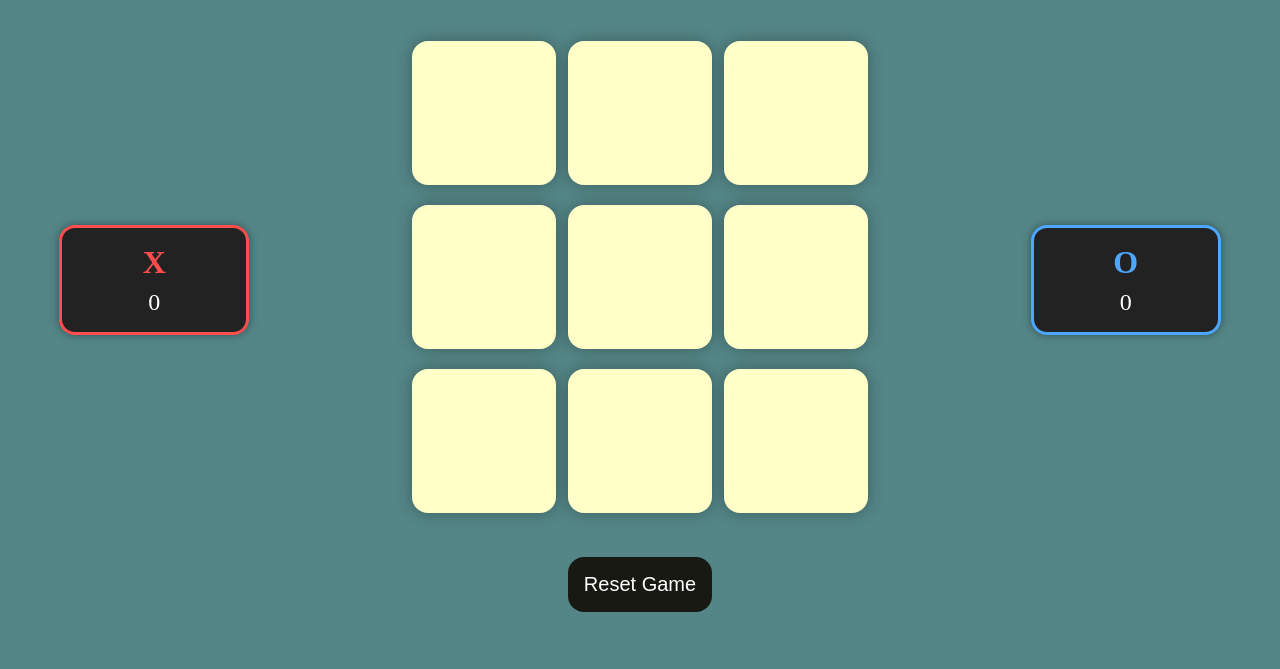
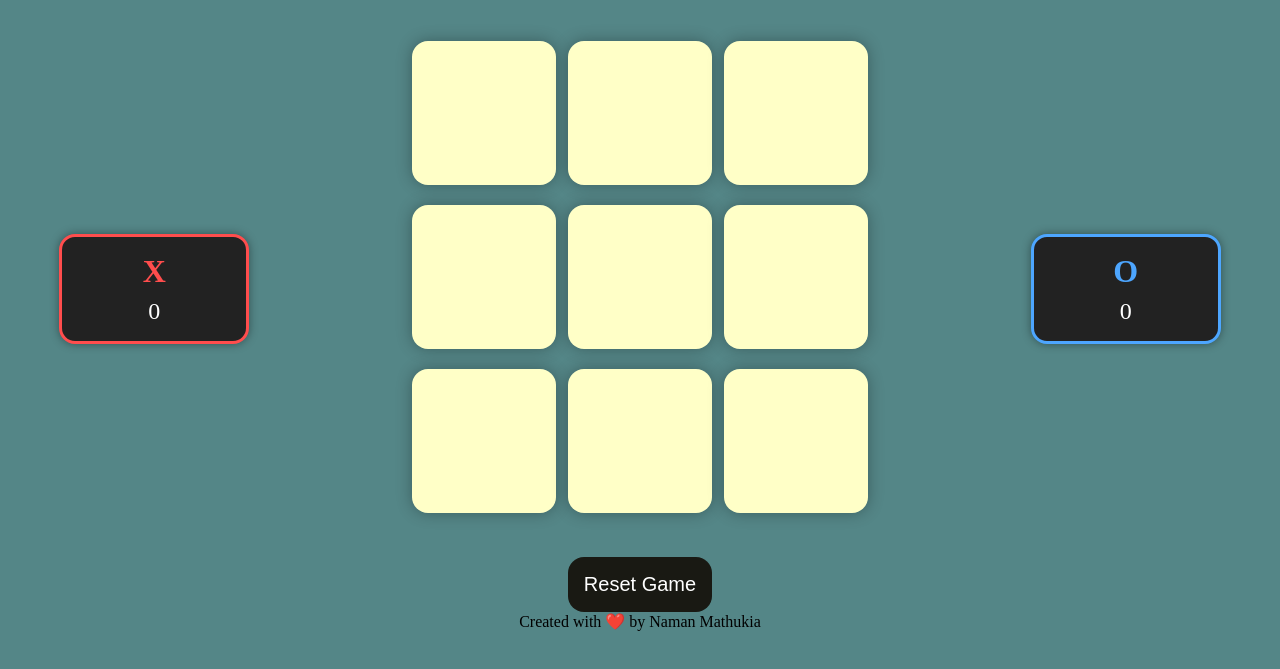
Before and after one commit to NamanMathukia/tic-tac-toe, a plain HTML site: page index.html in a window 1280 px wide. Shown: the part 69-738 px from the top of the page. Drawn offline with Linux system fonts and the light colour scheme.

Commit message:
Update index.html

```diff
--- a/index.html
+++ b/index.html
@@ -27,6 +27,8 @@
         </div>
       </div>
       <button id="reset-btn">Reset Game</button>
+        <footer>Created with ❤️ by Naman Mathukia
+</footer>
     </main>
       <div class="score o-score">
         <span>O</span>
```
